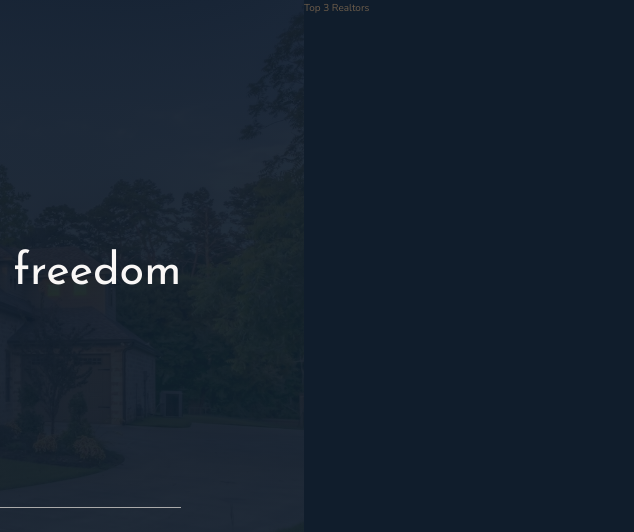
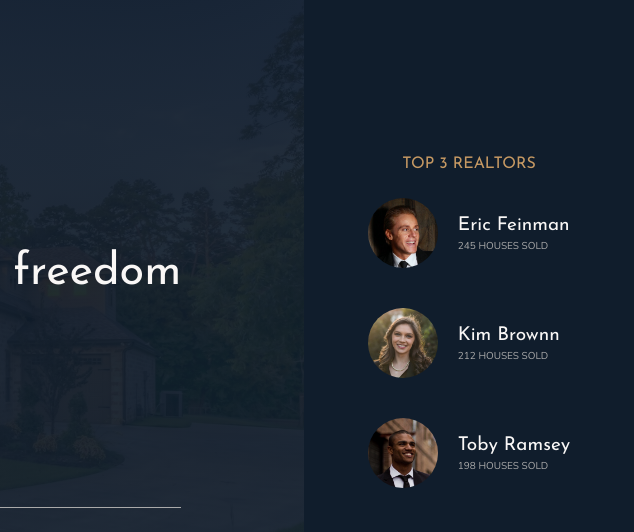
Before and after one commit to fstal/Nexter, a website: page index.html in a window 1280 px wide. Shown: the top 532 px of the page, 646-1280 px from the left. Drawn offline with nearby package versions, Linux system fonts and the light colour scheme.

Commit message:
add right-side header

```diff
--- a/index.html
+++ b/index.html
@@ -29,7 +29,26 @@
         <img src="img/logo-bi.png" alt="Seen on logo 4" />
       </div>
     </header>
-    <div class="realtors">Top 3 Realtors</div>
+    <div class="realtors">
+      <h3 class="heading-3">Top 3 Realtors</h3>
+      <div class="realtors__list">
+        <img src="img/realtor-1.jpeg" alt="realtor 1" class="realtors__img" />
+        <div class="realtors__details">
+          <h4 class="heading-4 heading-4--light">Eric Feinman</h4>
+          <p class="realtors__sold">245 houses sold</p>
+        </div>
+        <img src="img/realtor-2.jpeg" alt="realtor 2" class="realtors__img" />
+        <div class="realtors__details">
+          <h4 class="heading-4 heading-4--light">Kim Brownn</h4>
+          <p class="realtors__sold">212 houses sold</p>
+        </div>
+        <img src="img/realtor-3.jpeg" alt="realtor 3" class="realtors__img" />
+        <div class="realtors__details">
+          <h4 class="heading-4 heading-4--light">Toby Ramsey</h4>
+          <p class="realtors__sold">198 houses sold</p>
+        </div>
+      </div>
+    </div>
     <section class="features">
       <div class="feature">
         <svg class="feature__icon">
--- a/sass/_realtors.scss
+++ b/sass/_realtors.scss
@@ -1,4 +1,31 @@
 .realtors {
   background-color: $color-secondary;
   grid-column: col-start 7 / full-end;
+  padding: 3rem;
+  display: flex;
+  flex-direction: column;
+  align-items: center;
+  justify-content: center;
+
+  &__list {
+    display: grid;
+    grid-template-columns: min-content max-content;
+    grid-column-gap: 2rem;
+    grid-row-gap: 5vh;
+
+    align-items: center;
+    margin-top: 2rem;
+  }
+
+  &__img {
+    width: 7rem;
+    border-radius: 50%;
+    display: block;
+  }
+
+  &__sold {
+    text-transform: uppercase;
+    color: $color-grey-light-2;
+    margin-top: -3px;
+  }
 }
```
Also changed, not shown: css/style.css.
